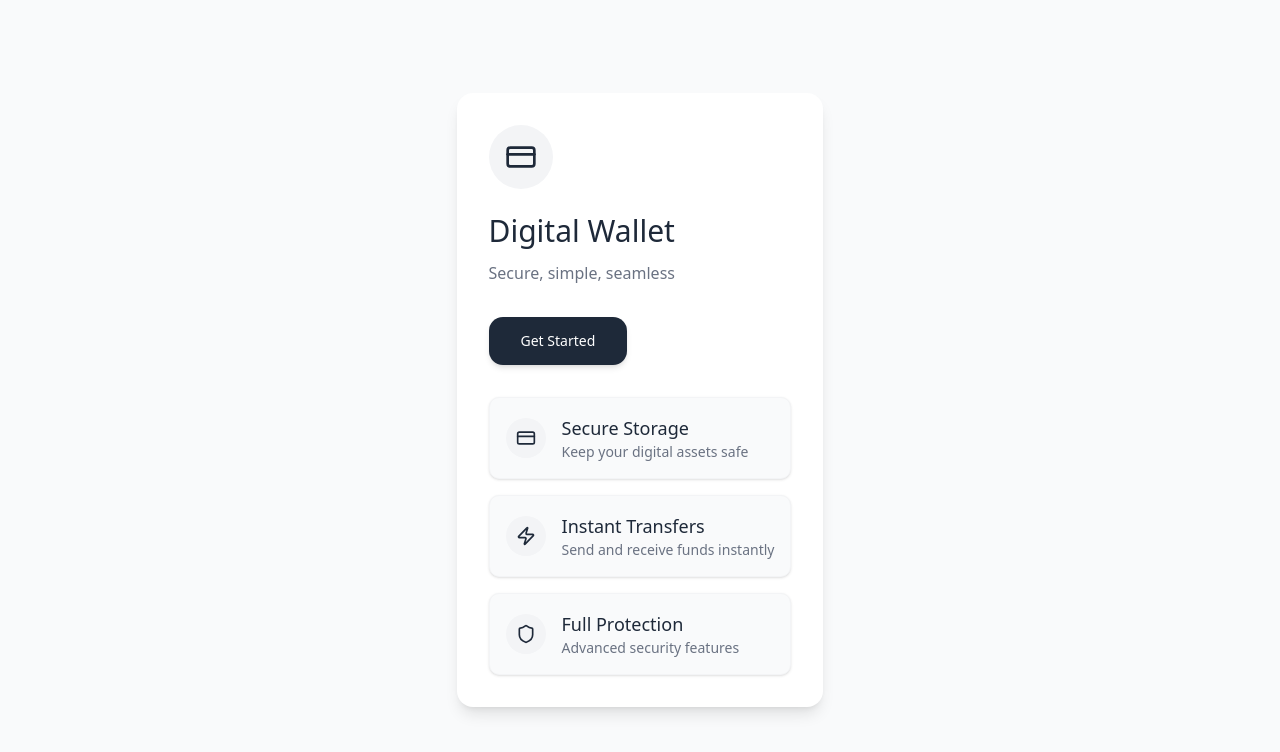
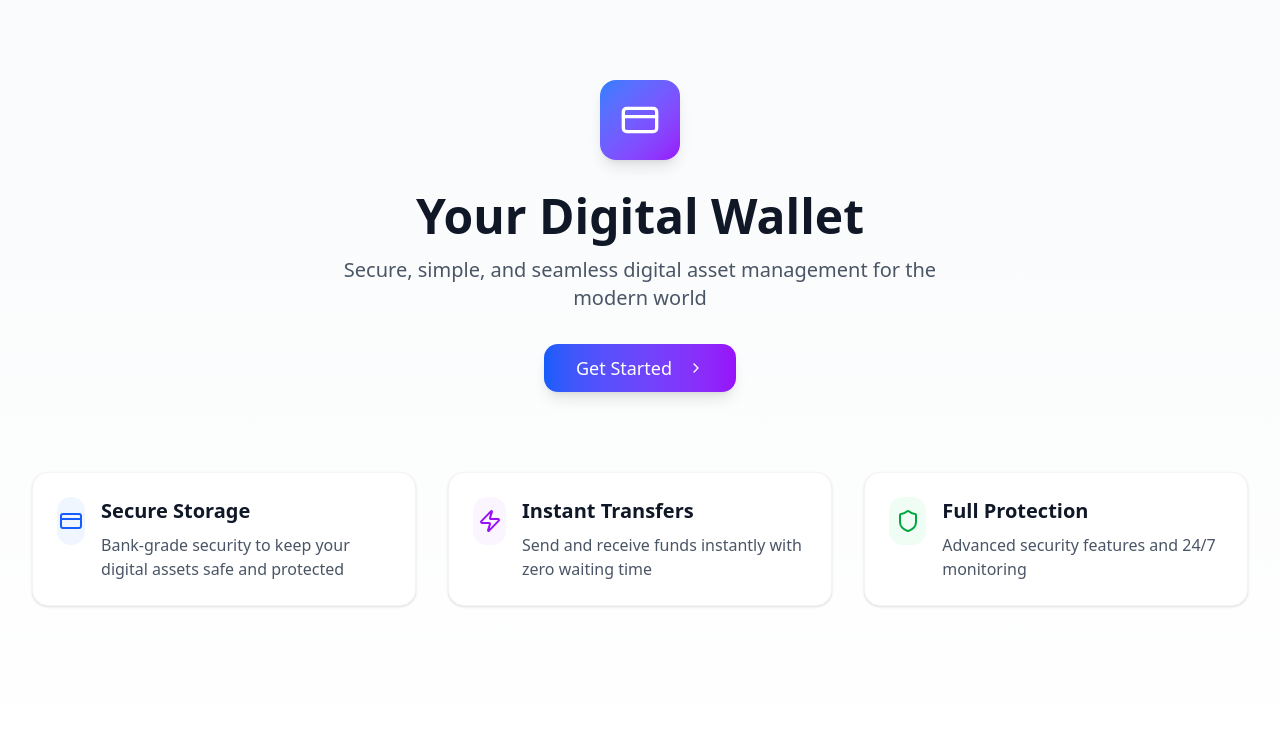
Before and after one commit to 0xKoller/IR, a Next.js app: page / in a window 1280 px wide. Shown: the top 752 px of the page. Built offline with nearby package versions, Linux system fonts and the light colour scheme.

Commit message:
style: new landing page style

```diff
--- a/app/page.tsx
+++ b/app/page.tsx
@@ -2,78 +2,83 @@
 
 import { Button } from "@/components/ui/button";
 import Link from "next/link";
-import { CreditCard, Shield, Zap } from "lucide-react";
+import { CreditCard, Shield, Zap, Star, ChevronRight } from "lucide-react";
 import { motion } from "framer-motion";
 
 export default function Home() {
   return (
-    <div className='min-h-screen bg-gray-50 flex items-center justify-center p-4'>
-      <div className=' bg-white rounded-2xl p-4 md:p-8 shadow-lg'>
+    <div className='min-h-screen bg-gradient-to-b from-gray-50 to-white'>
+      {/* Hero Section */}
+      <div className='max-w-7xl mx-auto px-4 sm:px-6 lg:px-8 py-20'>
+        <div className='text-center'>
           <motion.div
-          className='flex justify-center md:justify-start mb-6'
-          initial={{ opacity: 0 }}
-          animate={{ opacity: 1 }}
-          transition={{ delay: 0.2, duration: 0.5 }}
+            className='flex justify-center mb-8'
+            initial={{ opacity: 0, y: 20 }}
+            animate={{ opacity: 1, y: 0 }}
+            transition={{ duration: 0.5 }}
           >
-          <div className='h-16 w-16 rounded-full bg-gray-100 flex items-center justify-center'>
-            <CreditCard className='h-8 w-8 text-gray-800' />
+            <div className='h-20 w-20 rounded-2xl bg-gradient-to-br from-blue-500 to-purple-600 flex items-center justify-center shadow-lg'>
+              <CreditCard className='h-10 w-10 text-white' />
             </div>
           </motion.div>
 
           <motion.h1
-          className='text-3xl font-light text-center md:text-left text-gray-800 mb-3'
-          initial={{ opacity: 0 }}
-          animate={{ opacity: 1 }}
+            className='text-5xl font-bold text-gray-900 mb-4'
+            initial={{ opacity: 0, y: 20 }}
+            animate={{ opacity: 1, y: 0 }}
+            transition={{ delay: 0.2, duration: 0.5 }}
+          >
+            Your Digital Wallet
+          </motion.h1>
+          <motion.p
+            className='text-xl text-gray-600 mb-8 max-w-2xl mx-auto'
+            initial={{ opacity: 0, y: 20 }}
+            animate={{ opacity: 1, y: 0 }}
             transition={{ delay: 0.3, duration: 0.5 }}
           >
-          Digital Wallet
-        </motion.h1>
-        <motion.p
-          className='text-center md:text-left text-gray-500 mb-8'
-          initial={{ opacity: 0 }}
-          animate={{ opacity: 1 }}
-          transition={{ delay: 0.4, duration: 0.5 }}
-        >
-          Secure, simple, seamless
+            Secure, simple, and seamless digital asset management for the modern
+            world
           </motion.p>
 
           <motion.div
-          initial={{ opacity: 0, y: 10 }}
+            initial={{ opacity: 0, y: 20 }}
             animate={{ opacity: 1, y: 0 }}
-          transition={{ delay: 0.5, duration: 0.5 }}
-          className='mt-8'
+            transition={{ delay: 0.4, duration: 0.5 }}
+            className='flex flex-col sm:flex-row gap-4 justify-center items-center'
           >
             <Link href='/signup'>
               <motion.div
-              whileHover={{ scale: 1.03 }}
-              whileTap={{ scale: 0.97 }}
-              className='inline-block'
+                whileHover={{ scale: 1.02 }}
+                whileTap={{ scale: 0.98 }}
               >
-              <Button className='bg-gray-800 hover:bg-gray-700 text-white px-8 h-12 font-normal rounded-xl shadow-md hover:shadow-lg transition-all duration-200'>
+                <Button className='bg-gradient-to-r from-blue-600 to-purple-600 hover:from-blue-700 hover:to-purple-700 text-white px-8 h-12 text-lg font-medium rounded-xl shadow-lg hover:shadow-xl transition-all duration-200'>
                   Get Started
+                  <ChevronRight className='ml-2 h-5 w-5' />
                 </Button>
               </motion.div>
             </Link>
           </motion.div>
+        </div>
 
-        <div className='grid grid-cols-1 gap-4 mt-8'>
+        <div className='grid grid-cols-1 md:grid-cols-3 gap-8 mt-20'>
           <motion.div
             initial={{ opacity: 0, y: 20 }}
             animate={{ opacity: 1, y: 0 }}
             transition={{ delay: 0.3, duration: 0.5 }}
             whileHover={{ scale: 1.02, y: -5 }}
-            className='bg-gray-50 p-4 rounded-lg border border-gray-100 shadow-sm transition-all duration-200'
+            className='bg-white p-6 rounded-2xl border border-gray-100 shadow-sm hover:shadow-md transition-all duration-200'
           >
-            <div className='flex items-center'>
-              <div className='h-10 w-10 rounded-full bg-gray-100 flex items-center justify-center mr-4'>
-                <CreditCard className='h-5 w-5 text-gray-800' />
+            <div className='flex items-start'>
+              <div className='h-12 w-12 rounded-xl bg-blue-50 flex items-center justify-center mr-4'>
+                <CreditCard className='h-6 w-6 text-blue-600' />
               </div>
               <div>
-                <h3 className='text-gray-800 text-lg font-light'>
+                <h3 className='text-xl font-semibold text-gray-900 mb-2'>
                   Secure Storage
                 </h3>
-                <p className='text-gray-500 text-sm'>
-                  Keep your digital assets safe
+                <p className='text-gray-600'>
+                  Bank-grade security to keep your digital assets safe and
+                  protected
                 </p>
               </div>
             </div>
@@ -84,18 +89,18 @@ export default function Home() {
             animate={{ opacity: 1, y: 0 }}
             transition={{ delay: 0.4, duration: 0.5 }}
             whileHover={{ scale: 1.02, y: -5 }}
-            className='bg-gray-50 p-4 rounded-lg border border-gray-100 shadow-sm transition-all duration-200'
+            className='bg-white p-6 rounded-2xl border border-gray-100 shadow-sm hover:shadow-md transition-all duration-200'
           >
-            <div className='flex items-center'>
-              <div className='h-10 w-10 rounded-full bg-gray-100 flex items-center justify-center mr-4'>
-                <Zap className='h-5 w-5 text-gray-800' />
+            <div className='flex items-start'>
+              <div className='h-12 w-12 rounded-xl bg-purple-50 flex items-center justify-center mr-4'>
+                <Zap className='h-6 w-6 text-purple-600' />
               </div>
               <div>
-                <h3 className='text-gray-800 text-lg font-light'>
+                <h3 className='text-xl font-semibold text-gray-900 mb-2'>
                   Instant Transfers
                 </h3>
-                <p className='text-gray-500 text-sm'>
-                  Send and receive funds instantly
+                <p className='text-gray-600'>
+                  Send and receive funds instantly with zero waiting time
                 </p>
               </div>
             </div>
@@ -106,18 +111,18 @@ export default function Home() {
             animate={{ opacity: 1, y: 0 }}
             transition={{ delay: 0.5, duration: 0.5 }}
             whileHover={{ scale: 1.02, y: -5 }}
-            className='bg-gray-50 p-4 rounded-lg border border-gray-100 shadow-sm transition-all duration-200'
+            className='bg-white p-6 rounded-2xl border border-gray-100 shadow-sm hover:shadow-md transition-all duration-200'
           >
-            <div className='flex items-center'>
-              <div className='h-10 w-10 rounded-full bg-gray-100 flex items-center justify-center mr-4'>
-                <Shield className='h-5 w-5 text-gray-800' />
+            <div className='flex items-start'>
+              <div className='h-12 w-12 rounded-xl bg-green-50 flex items-center justify-center mr-4'>
+                <Shield className='h-6 w-6 text-green-600' />
               </div>
               <div>
-                <h3 className='text-gray-800 text-lg font-light'>
+                <h3 className='text-xl font-semibold text-gray-900 mb-2'>
                   Full Protection
                 </h3>
-                <p className='text-gray-500 text-sm'>
-                  Advanced security features
+                <p className='text-gray-600'>
+                  Advanced security features and 24/7 monitoring
                 </p>
               </div>
             </div>
```
Lines whose indentation alone changed are shown as unchanged.
